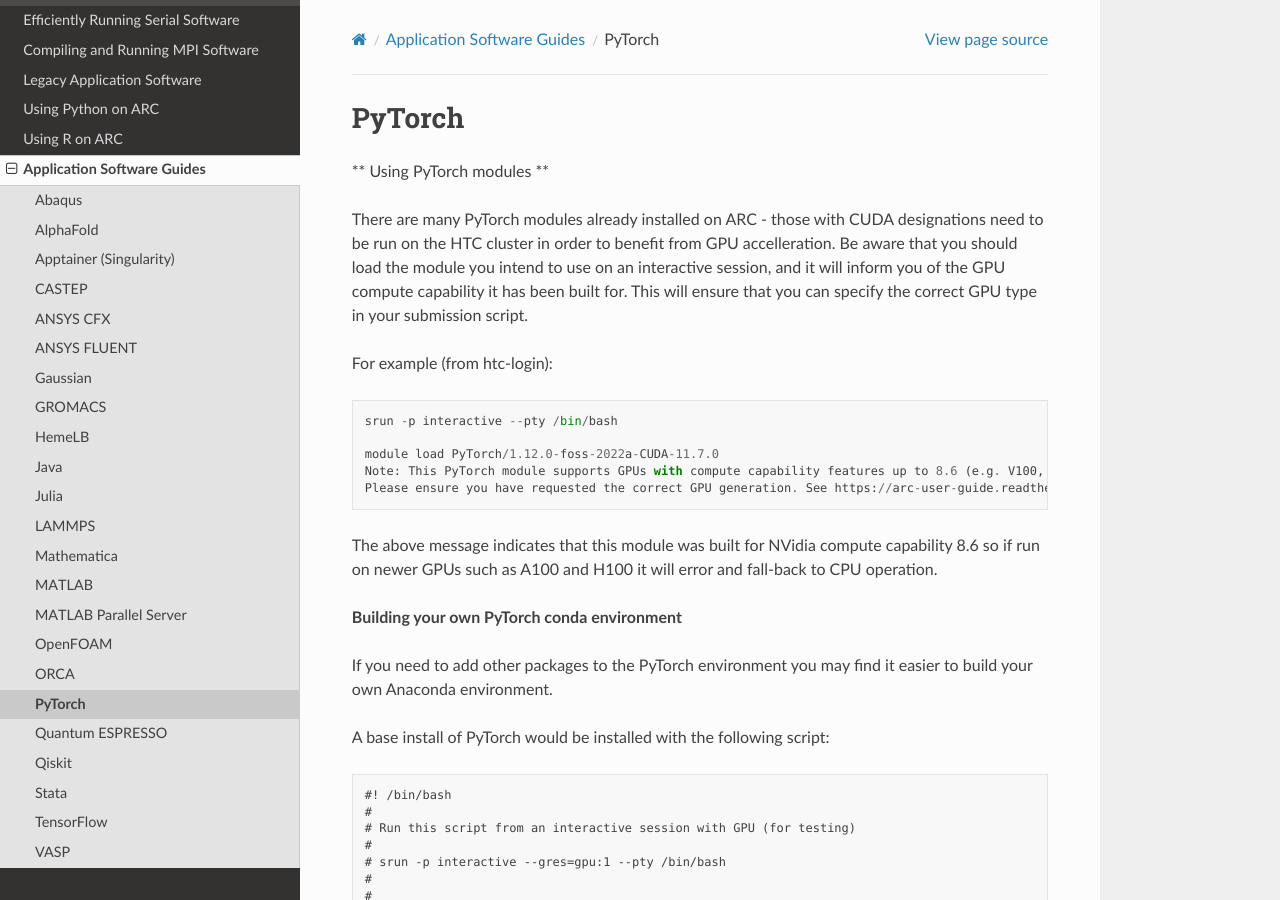
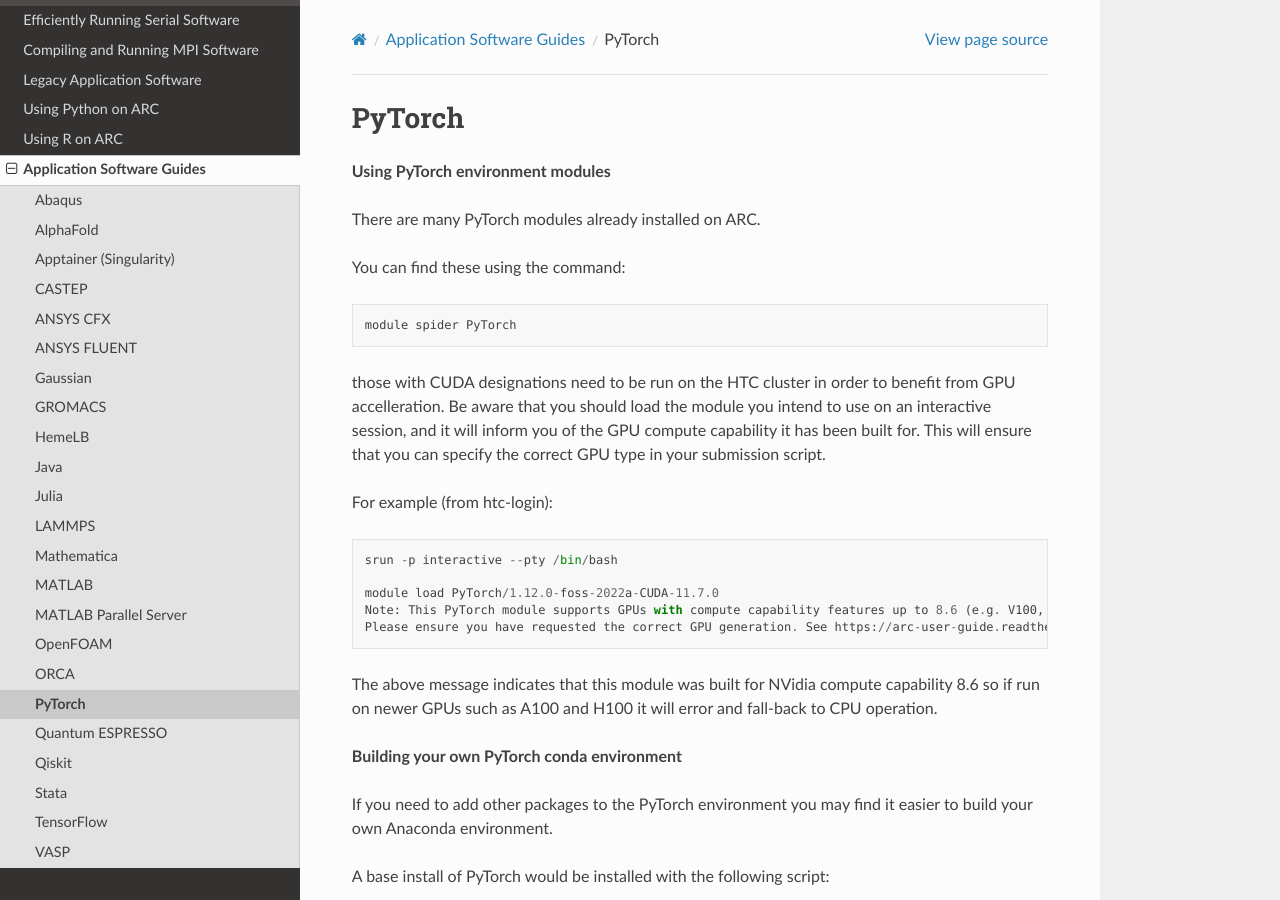
Before and after one commit to oxford-arc/arc-software-guide, a Sphinx documentation site: the page built from docs/source/apps/arc_pytorch.rst, in a window 1280 px wide and 900 px high. Built offline with Sphinx 7.4.7 and the Read the Docs theme 2.0.0, drawn with Linux system fonts in a browser that asks for light colours.

Commit message:
Update arc_pytorch.rst

```diff
--- a/docs/source/apps/arc_pytorch.rst
+++ b/docs/source/apps/arc_pytorch.rst
@@ -1,9 +1,15 @@
 PyTorch
 -------
 
-** Using PyTorch modules **
+**Using PyTorch environment modules**
 
-There are many PyTorch modules already installed on ARC - those with CUDA designations need to be run on the HTC cluster in order to benefit from GPU accelleration.
+There are many PyTorch modules already installed on ARC.
+
+You can find these using the command::
+
+  module spider PyTorch
+
+those with CUDA designations need to be run on the HTC cluster in order to benefit from GPU accelleration.
 Be aware that you should load the module you intend to use on an interactive session, and it will inform you of the GPU compute capability it has been built for.
 This will ensure that you can specify the correct GPU type in your submission script.
 
```
